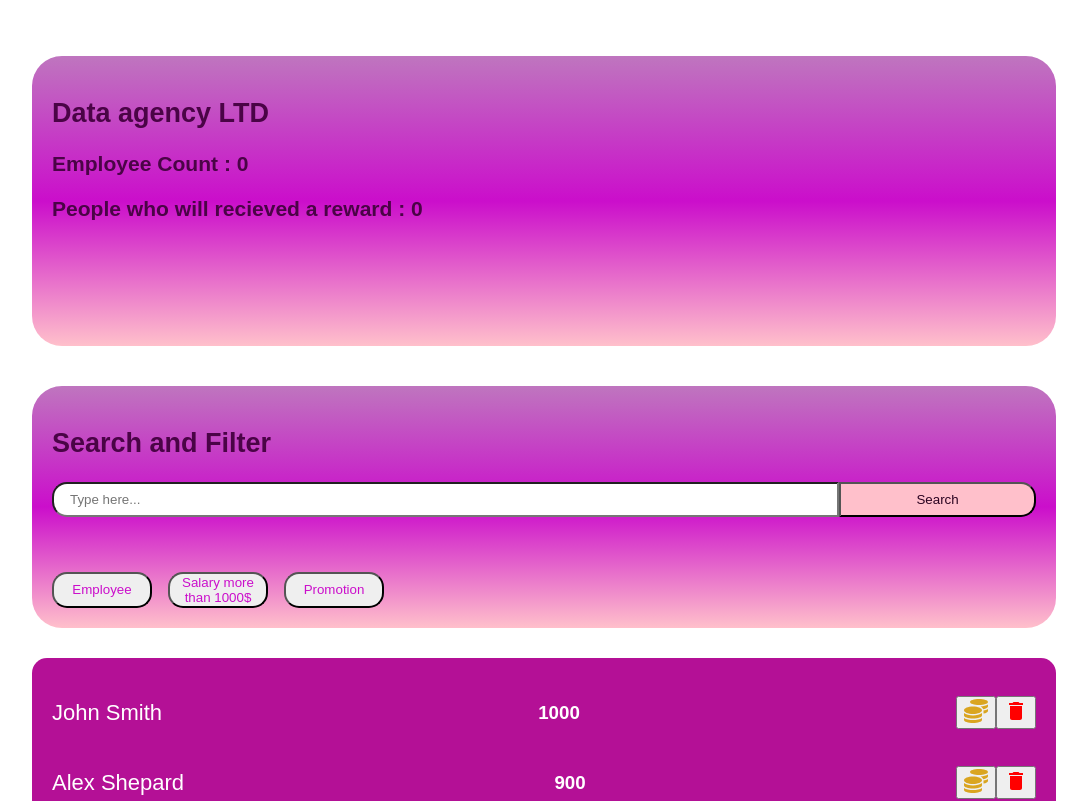
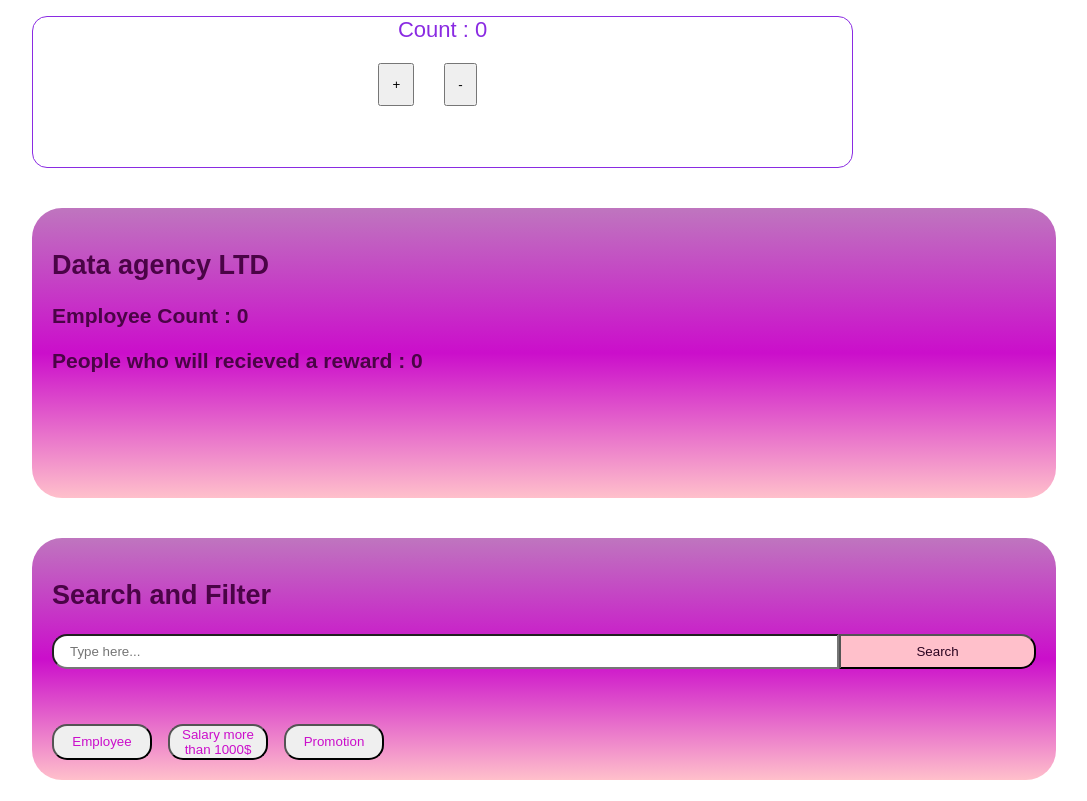
Before and after one commit to Hasmik11Gevorgyan/react-redux, a React (Create React App) app: page / in a window 1280 px wide. Shown: the top 801 px of the page, without its empty margins (96-1183 px from the left). Built offline with nearby package versions, Linux system fonts and the light colour scheme.

Commit message:
added counter and try to add some classes

```diff
--- a/src/components/app-employee/app-employee-item/app-employee-item.css
+++ b/src/components/app-employee/app-employee-item/app-employee-item.css
@@ -5,9 +5,17 @@
     justify-content: space-between;
     align-items: center;
 
-}
+
 
 .employee-name{
   font-size:22px;
   font-weight:500;
 }
+.employee-salary{
+  color:white
+}
+& .increased{
+  .employee-name .employee-salary{
+    color: rgb(255, 81, 0)
+  }}
+}
--- a/src/components/app-employee/app-employee-item/app-employee-item.jsx
+++ b/src/components/app-employee/app-employee-item/app-employee-item.jsx
@@ -1,17 +1,21 @@
 import "./app-employee-item.css";
 import { MdDelete } from 'react-icons/md';
 import { FaCoins } from 'react-icons/fa'
+import { Component } from "react";
 
 
 
-export default function AppEmployeeItem({name,salary}){
+export default class AppEmployeeItem extends Component{
+   render(){
+    const {name,salary,increase} = this.props;
+
     return(
-        <div className="app-employ-item">
+        <div className="app-employ-item ">
         <h3 className="employee-name">{name} </h3>
-        <h3 className="empoyee-salary">
+        <h3 className="employee-salary">
             {salary}
             </h3>
-        <div className="empoyee-btns">
+        <div className="employee-btns">
         <button>
         <FaCoins size={24} color="goldenrod" />
         </button>
@@ -21,4 +25,5 @@ export default function AppEmployeeItem({name,salary}){
         </div>
         </div>
     )
+   }
 }
--- a/src/components/app-filter/app-filter.jsx
+++ b/src/components/app-filter/app-filter.jsx
@@ -1,7 +1,8 @@
 import "./app-filter.css"
+import {Component} from "react"
 
-
-export default function AppFilter(){
+export default class AppFilter extends Component{
+    render(){
         return(
             <div className="app-filter ">
              <button>Employee</button>
@@ -11,3 +12,4 @@ export default function AppFilter(){
             </div>
         )
     }
+}
--- a/src/components/app-info/app-info.jsx
+++ b/src/components/app-info/app-info.jsx
@@ -1,6 +1,9 @@
 import "./app-info.css"
+import { Component } from "react"
 
-export default function AppInfo(){
+
+export default  class AppInfo extends Component{
+   render(){
     return(
         <div className="appInfo">
             <h2>Data agency LTD</h2>
@@ -8,4 +11,5 @@ export default function AppInfo(){
             <h3> People who will recieved a reward : 0</h3>
         </div>
     )
+   }
 }
--- a/src/components/app-search/app-search.jsx
+++ b/src/components/app-search/app-search.jsx
@@ -1,6 +1,10 @@
 import "./app-search.css"
+import { Component } from "react"
 
-export default function AppSearch(){
+
+
+export default  class AppSearch extends Component{
+   render(){
     return(
         <div className="appSearch">
   <input
@@ -10,4 +14,5 @@ export default function AppSearch(){
   <button> Search  </button>
         </div>
     )
+   }
 }
--- a/src/components/app/app.jsx
+++ b/src/components/app/app.jsx
@@ -4,41 +4,49 @@ import AppSearch from "../app-search/app-search";
 import AppFilter from "../app-filter/app-filter";
 import AddEmployee from "../app-add-employee/app-add-employee";
 import AppEmployeeList from "../app-employee/app-employee-list/app-employee-list";
+import  {Component} from "react"
+import Count from "../count-increase";
 
 
-
-
-export default  function App() {
+ export default class App extends Component {
+  render(){
   const data = [
     {
       id:1,
       name:"John Smith",
-      salary:1000
+      salary:1000,
+      increase: false
     },
     {
       id:2,
       name:"Alex Shepard",
-      salary:900
+      salary:900,
+      increase: true
     },
     {
       id:3,
       name:"Adam Miller",
-      salary:800
+      salary:800,
+      increase: false
     },
     {
       id:4,
       name:"Tomas Jekson",
       salary:680,
+      increase: false
     },
     {
       id:5,
       name:"Mike Robson",
       salary:1700,
+      increase: false
     }
   ]
   return (
     <div className="app">
+      <Count/>
       <AppInfo/>
+
       <div  className="search-and-filter">
         <h2>Search and Filter</h2>
       <AppSearch/>
@@ -50,3 +58,4 @@ export default  function App() {
     </div>
   );
     }
+  }
--- /dev/null
+++ b/src/components/count-increas.css
@@ -0,0 +1,22 @@
+
+.count-increase{
+   border:1px solid blueviolet;
+     max-width: 80%;
+     height:150px;
+     border-radius: 15px;
+     justify-content: center;
+     text-align: center;
+ span{
+    font-size: 22px;
+    color:blueviolet;
+
+ }
+}
+.btn-1{
+    button{
+      margin-top: 20px;
+      padding:12px;
+      margin-right: 30px;
+    }
+
+ }
--- /dev/null
+++ b/src/components/count-increase.jsx
@@ -0,0 +1,34 @@
+import { Component } from "react";
+import "./count-increas.css"
+
+
+export default class Count extends Component{
+    constructor(props) {
+        super(props);
+        this.state = {
+          count: 0,
+        };
+      }
+     increaseCount = () => {
+        if(this.state.count >= 0){
+
+        this.setState((prevState) => ({ count: prevState.count + 1 }));
+      };}
+
+
+      decreaseCount = () => {
+        if(this.state.count >= 1 )this.setState((prevState) => ({ count: prevState.count - 1 }));
+      };
+    render(){
+        return (
+            <div className="count-increase">
+
+               <span> Count : {this.state.count}  </span>
+               <div className="btn-1">
+               <button onClick={this.increaseCount}>+</button>
+               <button onClick={this.decreaseCount}>-</button>
+               </div>
+            </div>
+        )
+    }
+}
```
Also changed, not shown: src/components/app-add-employee/app-add-employee.jsx (+5 -2 lines), src/components/app-employee/app-employee-list/app-employee-list.jsx (+6 -1 lines). Lines whose indentation alone changed are shown as unchanged.
